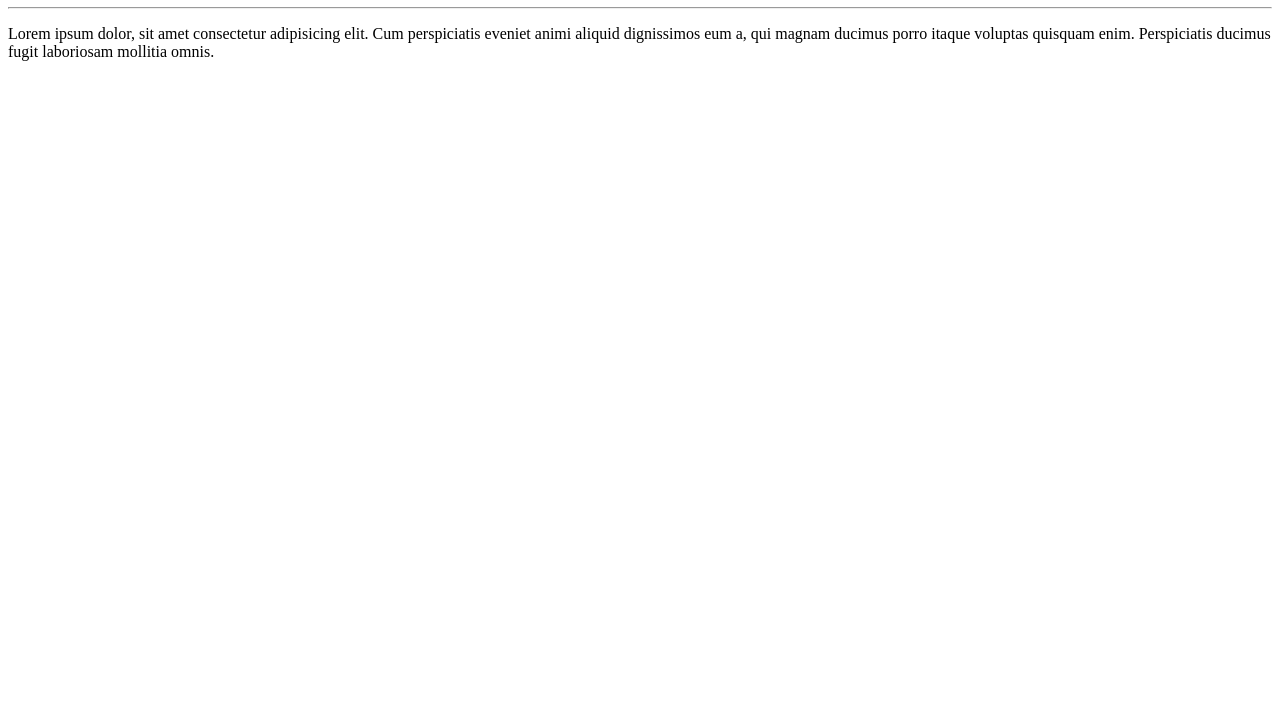
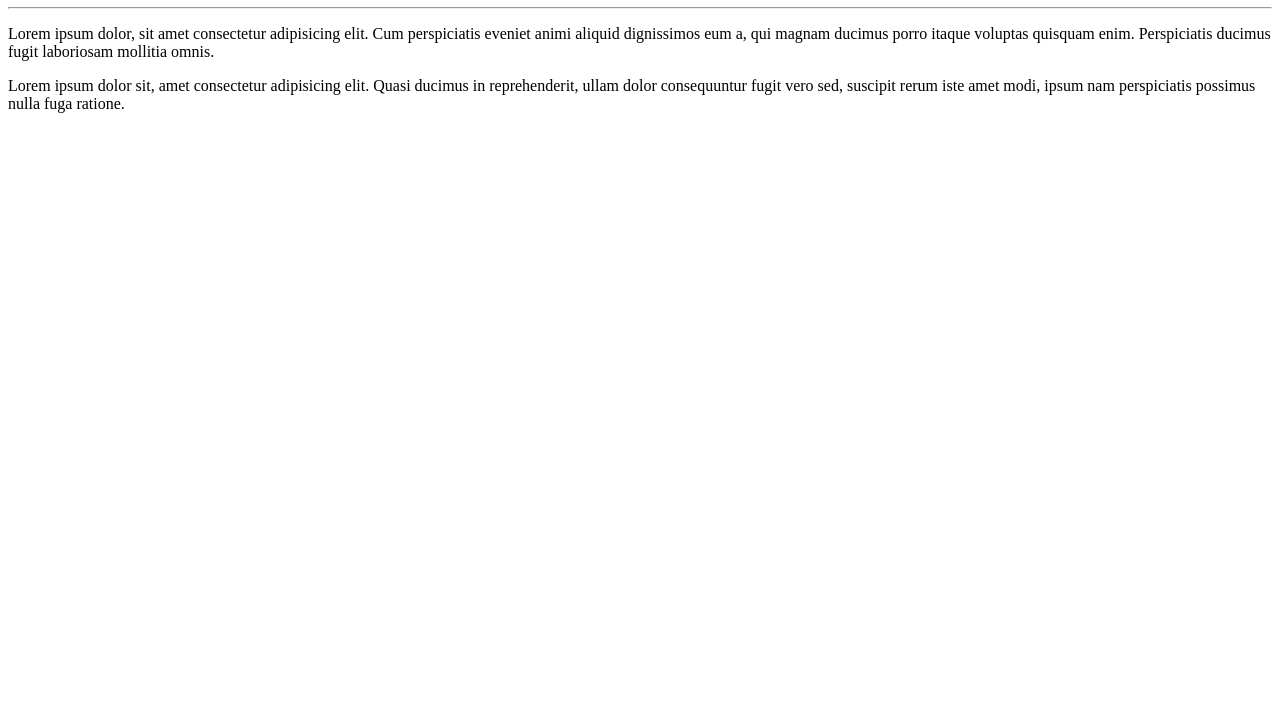
Before and after one commit to Marina-dos-Santos/Ola-Mundo, a plain HTML site: page site-exemplo/index.html in a window 1280 px wide. Shown: the part 73-800 px from the top of the page. Drawn offline with Linux system fonts and the light colour scheme.

Commit message:
adicionei um parágrafo

```diff
--- a/site-exemplo/index.html
+++ b/site-exemplo/index.html
@@ -9,5 +9,6 @@
     <h1>Olá, Mundo!</h1>
     <hr>
     <p>Lorem ipsum dolor, sit amet consectetur adipisicing elit. Cum perspiciatis eveniet animi aliquid dignissimos eum a, qui magnam ducimus porro itaque voluptas quisquam enim. Perspiciatis ducimus fugit laboriosam mollitia omnis.</p>
+    <p>Lorem ipsum dolor sit, amet consectetur adipisicing elit. Quasi ducimus in reprehenderit, ullam dolor consequuntur fugit vero sed, suscipit rerum iste amet modi, ipsum nam perspiciatis possimus nulla fuga ratione.</p>
 </body>
 </html>
```
